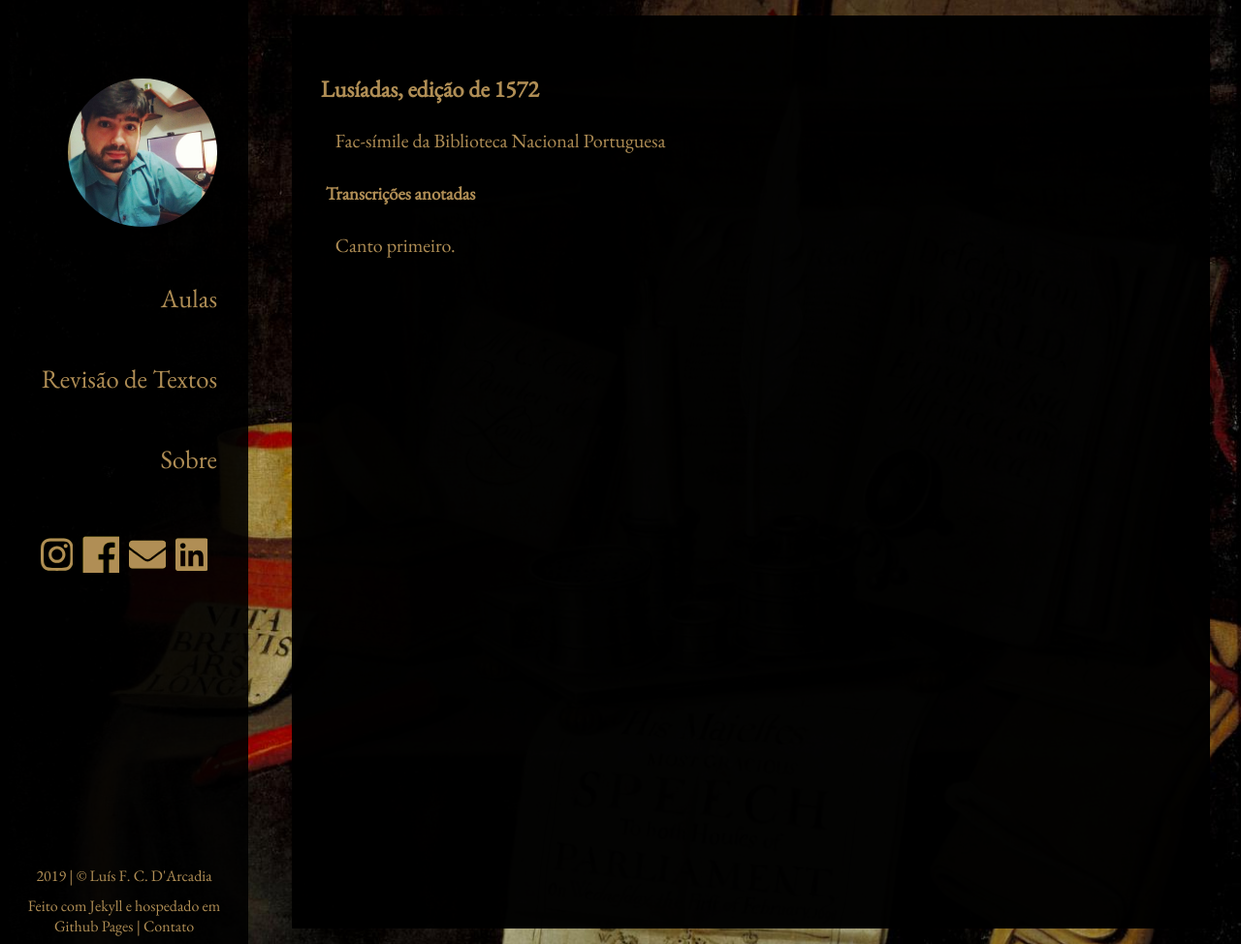
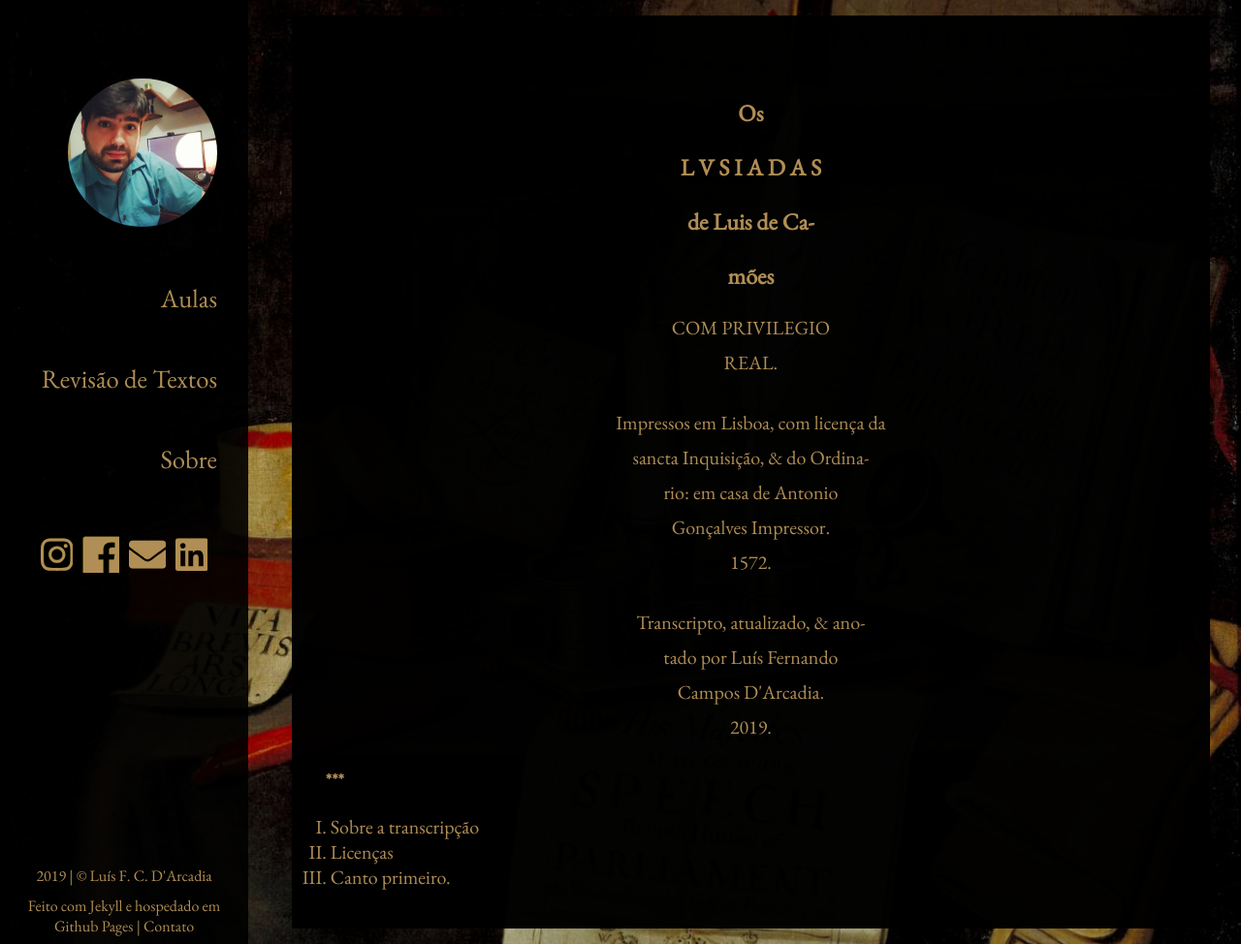
Before and after one commit to luisdarcadia/luisdarcadia.github.io, a Jekyll site: the page built from pages/lusiadas.html, in a window 1280 px wide and 974 px high. Shown: the whole window at 97% size. Built offline with Jekyll 4.4.1, drawn with Linux system fonts in a browser that asks for light colours; nearby versions of some CDN libraries.

Commit message:
lusiadas capa e canto 1 e notas

```diff
--- a/_config.yml
+++ b/_config.yml
@@ -50,6 +50,7 @@ collections:
   lusiadas:
     output: true
     permalink: /lusiadas/:path
+    sort_by: ordem
 
 # Build settings
 markdown: kramdown
--- /dev/null
+++ b/_lusiadas/licencas.md
@@ -0,0 +1,4 @@
+---
+title: "Licenças"
+ordem: 0
+---
--- /dev/null
+++ b/_lusiadas/sobre_a_trancricao.md
@@ -0,0 +1,4 @@
+---
+title: "Sobre a transcripção"
+ordem: -1
+---
--- a/_sass/_blog.sass
+++ b/_sass/_blog.sass
@@ -54,7 +54,7 @@ sup
 
 .footnote
   color: salmon
-  padding: 0.5em
+  padding: 3px
   font-weight: bold
 
 .invisible
@@ -73,3 +73,5 @@ sup
   color: $c_black
   padding: 1em
   z-index: 2
+#notas
+  display: none
--- a/_sass/_main.sass
+++ b/_sass/_main.sass
@@ -138,6 +138,9 @@ hr
   padding: 3px
   width: 100%
 
+#indice
+  list-style: upper-roman
+
 @media(max-width: 786px)
   body
     overflow: scroll
@@ -161,11 +164,22 @@ hr
     padding: 0.5rem 6px
     margin: 5px 2px 1px -1px
   p
-    font-size: 10pt
+    font-size: 11pt
     padding: 2px 1em
     margin: 1px
   a
     font-size: 10pt
+  #nav-about, #nav-revisoes, #nav-alunos
+    display: none
+  .quadras
+    p
+      font-size: 12pt
+  .footnote
+    font-size: 9pt
+  .footnotes
+    display: block !important
+  #notas
+    display: block !important
 
 @media(max-width: 360px)
   h1
@@ -177,7 +191,7 @@ hr
     padding: 0.5rem 1px
     margin: 1px
   p, a
-    font-size: 9pt
+    font-size: 10pt
     padding: 1px
     margin: 1px
 
--- a/assets/js/notas.js
+++ b/assets/js/notas.js
@@ -1,7 +1,5 @@
 //obter todas as notas
 var notas = document.getElementsByTagName("ol");
-
-console.log(notas);
 
 //desenhar tooltip
 var tooltip = document.createElement("div");
@@ -27,7 +25,6 @@ function EsconderTooltip(e){
 //event listener para o hover
 for (var i = 0; i < notas[0].children.length; ++i){
   var notaNome = "fnref:footnote" + i;
-  console.log(notaNome);
   var notaHovering = document.getElementById(notaNome);
   notaHovering.addEventListener("mouseenter", MostrarTooltip);
   notaHovering.addEventListener("click", EsconderTooltip);
--- a/pages/lusiadas.html
+++ b/pages/lusiadas.html
@@ -1,14 +1,52 @@
 ---
 layout: page
-title: "Lusíadas, edição de 1572"
 permalink: /lusiadas
 background: lusiadas
 ---
 
-<p><a href="http://purl.pt/1/4/cam-3-p_PDF/cam-3-p_PDF_24-C-R0150/cam-3-p_0000_capa-capa_t24-C-R0150.pdf">Fac-símile da Biblioteca Nacional Portuguesa </a></p>
 
-<h2>Transcrições anotadas</h2>
+<div style="text-align:center">
+<h1>Os</h1>
 
-      {% for canto in site.lusiadas %}
-      <p><a href="{{canto.url}}">{{canto.title}}</a></p>
-      {% endfor %}
+<h1>L V S I A D A S </h1>
+
+<h1>de Luis de Ca-</h1>
+
+<h1>mões</h1>
+
+<p>COM PRIVILEGIO</p>
+
+<p>REAL.</p>
+
+<br>
+
+<a href="http://purl.pt/1/4/cam-3-p_PDF/cam-3-p_PDF_24-C-R0150/cam-3-p_0000_capa-capa_t24-C-R0150.pdf"><p>Impressos em Lisboa, com licença da</p>
+
+<p>sancta Inquisição, &amp; do Ordina- </p>
+
+<p>rio: em casa de Antonio</p>
+
+<p>Gonçalves Impressor.</p>
+
+<p>1572.</p>
+</a>
+
+<br>
+
+<p>Transcripto, atualizado, &amp; ano- </p>
+
+<p>tado por Luís Fernando</p>
+
+<p>Campos D'Arcadia.</p>
+
+<p>2019.</p>
+</div>
+
+<h2>***</h2>
+
+  {% assign lusiadas = site.lusiadas | sort: 'ordem' %}
+  <ol id="indice">
+  {% for canto in lusiadas %}
+    <li><a href="{{canto.url}}">{{canto.title}}</a></li>
+  {% endfor %}
+  </ol>
```
Also changed, not shown: _lusiadas/cantoI.md (+46 -6 lines).
